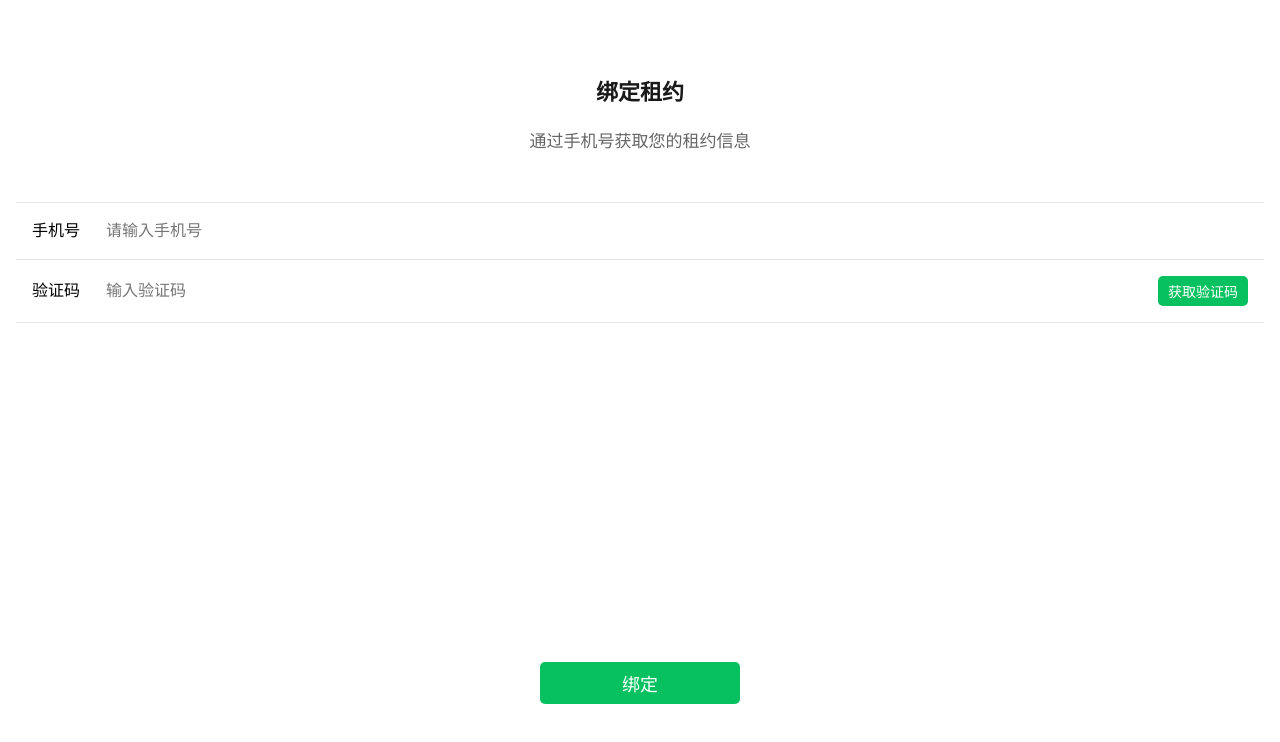
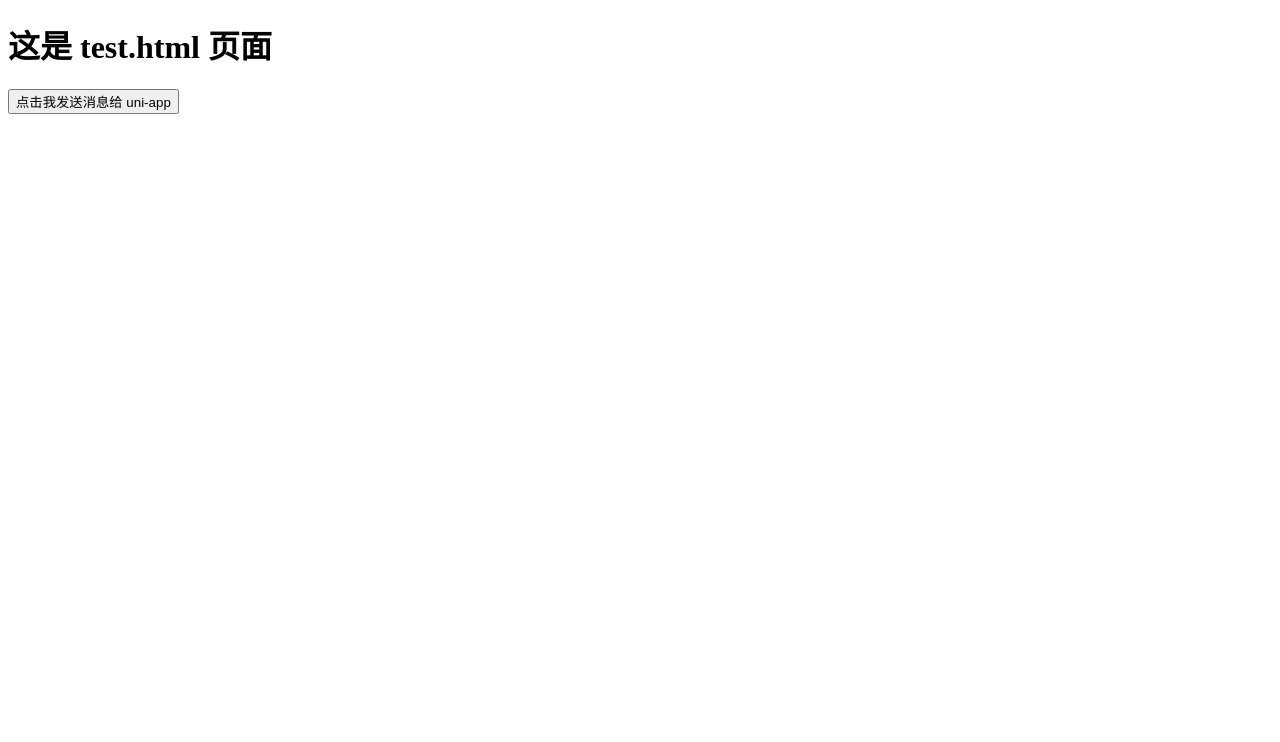
Before and after one commit to ihtvr/ihtvr.github.io, a plain HTML site: page index.html in a window 1280 px wide. Drawn offline with nearby package versions, Linux system fonts and the light colour scheme.

Commit message:
Refactor index.html for uni-app integration
Updated HTML structure and added functionality for message sending in uni-app environment.

```diff
--- a/index.html
+++ b/index.html
@@ -1,214 +1,57 @@
+<!-- test.html -->
 <!DOCTYPE html>
-<html>
-
+<html lang="zh-CN">
 	<head>
 		<meta charset="UTF-8">
-  <meta name="viewport" content="width=device-width,initial-scale=1,minimum-scale=1,maximum-scale=1,user-scalable=no" />
-  <!-- import CSS -->
-  <link rel="stylesheet" href="https://unpkg.com/element-ui/lib/theme-chalk/index.css">
+		<meta name="viewport" content="width=device-width, initial-scale=1.0">
+		<title>测试页面</title>
 	</head>
-<style>
-  .container {
-    position: absolute;
-    top: 0;
-    right: 0;
-    bottom: 0;
-    left: 0;
-    overflow: hidden;
+	<body>
+		<h1>这是 test.html 页面</h1>
+		<button onclick="signSuccess()">点击我发送消息给 uni-app</button>
+
+		<script>
+			function signSuccess() {
+				console.log("test.html: signSuccess 被调用");
+
+				// 优先检测 uni-app web-view 环境
+				if (typeof uni !== 'undefined' && uni.postMessage) {
+					console.log("uni-app web-view 环境");
+					// 使用 uni.postMessage 发送消息给 uni-app
+					uni.postMessage({
+						data: {
+							action: 'signSuccess',
+							payload: {
+								message: '签署成功',
+								timestamp: new Date().getTime()
 							}
-
-  .form {
-    padding: 56px 0 0;
-    display: -webkit-box;
-    display: -webkit-flex;
-    display: flex;
-    -webkit-box-orient: vertical;
-    -webkit-box-direction: normal;
-    -webkit-flex-direction: column;
-    flex-direction: column;
-    line-height: 1.4;
-    min-height: 100%;
-    box-sizing: border-box;
-    background-color: #fff;
-    background-color: var(--weui-BG-2);
 						}
-
-  .form__top {
-    padding: 0 32px;
-    color: rgba(0, 0, 0, 0.9);
-    text-align: center;
+					});
+				} else if (/android/i.test(navigator.userAgent)) {
+					console.log("android");
+					if (window.android && window.android.signSuccess) {
+						window.android.signSuccess('authSuccess');
 					}
-
-  .form__title {
-    font-size: 22px;
-    font-weight: 700;
-    line-height: 1.36;
+				} else if (/ipad|iphone|iPod|iOS/i.test(navigator.userAgent)) {
+					console.log("ios");
+					if (window.webkit && window.webkit.messageHandlers && window.webkit.messageHandlers.FLJMessage) {
+						window.webkit.messageHandlers.FLJMessage.postMessage({
+							"auth": "success"
+						});
 					}
-
-  .form__desc {
-    font-size: 17px;
-    margin-top: 16px;
-    color: #666666;
+				} else {
+					console.log("web");
+					// 普通浏览器环境，使用 postMessage
+					if (window.parent) {
+						window.parent.postMessage({
+							action: 'signSuccess',
+							payload: {
+								message: '签署成功'
 							}
-
-  .form__control-area {
-    padding-left: 16px;
-    padding-right: 16px;
-    -webkit-box-flex: 1;
-    -webkit-flex: 1;
-    flex: 1;
-    margin: 48px 0;
+						}, '*');
 					}
-
-  .form__cell_top {
-    padding: 16px;
-    display: flex;
-    align-items: center;
-    border-top: 1px solid rgba(0, 0, 0, 0.1);
-    border-bottom: 1px solid rgba(0, 0, 0, 0.1)
 				}
-
-  .form__cell_bottom {
-    padding: 16px;
-    display: flex;
-    align-items: center;
-    border-bottom: 1px solid rgba(0, 0, 0, 0.1)
 			}
-
-  .cell__hd {
-    padding-right: 16px;
-  }
-
-  .cell__label {
-    max-width: 5em;
-    margin-right: 8px;
-    padding-right: 16px
-  }
-
-  .form__opr_area {
-    display: flex;
-    flex-direction: column;
-    align-items: center;
-    margin: 0px 0px 96px;
-  }
-
-  input {
-    width: 100%;
-    border: 0;
-    outline: 0;
-    -webkit-appearance: none;
-    background-color: transparent;
-    font-size: inherit;
-    color: inherit;
-    height: 1.41176471em;
-    line-height: 1.41176471;
-  }
-
-  button {
-    background-color: #07c160;
-    /* Green */
-    border: none;
-    color: white;
-    padding: 5px 10px;
-    text-align: center;
-    text-decoration: none;
-    display: inline-block;
-    border-radius: 5px;
-    font-size: 14px;
-  }
-
-  button:active {
-    background-color: #3e8e41;
-    opacity: 0.5;
-  }
-
-
-  .disabled {
-    background-color: gray;
-    opacity: 0.6;
-    cursor: not-allowed;
-  }
-  [v-cloak] {
-			display: none;
-		}
-</style>
-
-<body>
-  <div id="app" class="container">
-    <div class="form">
-      <div class="form__top">
-        <h3 class="form__title">绑定租约</h3>
-        <div class="form__desc">通过手机号获取您的租约信息</div>
-      </div>
-      <div class="form__control-area">
-        <div class="form__cell_top">
-          <label class="cell__label">手机号</label>
-          <div style="flex: 1;">
-            <input type="number" pattern="[0-9]*" placeholder="请输入手机号" v-model="lease.phoneNum"></input>
-          </div>
-
-        </div>
-        <div class="form__cell_bottom" v-cloak>
-          <label class="cell__label">验证码</label>
-          <div style="flex: 1;">
-            <input type="number" pattern="[0-9]*" placeholder="输入验证码" v-model="lease.veriftyCode"></input>
-          </div>
-          <button :disabled="loading" :class="{'disabled':loading}" type="primary"
-            @click="getVeriftyCode">{{txtCodeLabel}}</button>
-        </div>
-      </div>
-      <div class="form__opr_area">
-        <button type="primary" style="width: 200px;padding: 8px 24px;font-size: 18px;" @click="bindLease">绑定</button>
-      </div>
-    </div>
-  </div>
+		</script>
 	</body>
-<!-- import Vue before Element -->
-<script src="https://unpkg.com/vue/dist/vue.js"></script>
-<!-- import JavaScript -->
-<script src="https://unpkg.com/element-ui/lib/index.js"></script>
-<script>
-  new Vue({
-    el: '#app',
-    data: function () {
-      return {
-        lease: {
-          phoneNum: '',
-          veriftyCode: '',
-        },
-        txtCodeLabel: '获取验证码',
-        loading: false
-      }
-    },
-    methods: {
-      getVeriftyCode() {
-        if (!this.checkPhone()) return
-        this.lease.veriftyCode = 123456
-        this.loading = true;
-        this.txtCodeLabel = '重新获取(60s)'
-      },
-      bindLease() {
-        if (!this.checkPhone()) return;
-        if (!this.checkCode()) return;
-
-      },
-      checkPhone() {
-        if (!(/^1(3|4|5|6|7|8|9)\d{9}$/.test(this.lease.phoneNum))) {
-          this.$message.error('请输入正确的手机号码')
-          return false;
-        }
-        return true;
-      },
-      checkCode() {
-        if (this.lease.veriftyCode === '') {
-          this.$message.error('请输入验证码')
-          return false;
-        }
-        return true;
-      }
-
-    }
-  })
-</script>
-
 </html>
```
Lines whose indentation alone changed are shown as unchanged.
